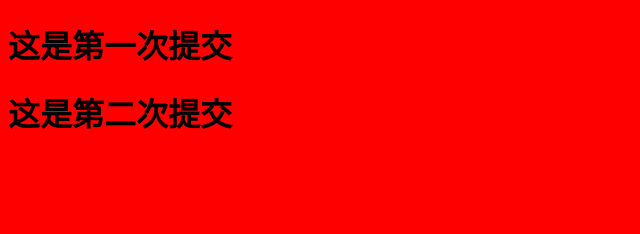
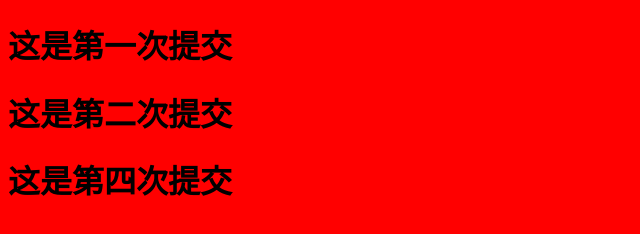
Before and after one commit to xiao-shuai-01/test1, a plain HTML site: page index.html in a window 1280 px wide. Shown: the whole page, without its empty margins (0-640 px from the left). Drawn offline with Linux system fonts and the light colour scheme.

Commit message:
这是第四次提交

```diff
--- a/index.html
+++ b/index.html
@@ -10,6 +10,7 @@
 <body>
     <h1>这是第一次提交</h1>
     <h1>这是第二次提交</h1>
+    <h1>这是第四次提交</h1>
     <script src="./js/common.js"></script>
 </body>
 </html>
```
